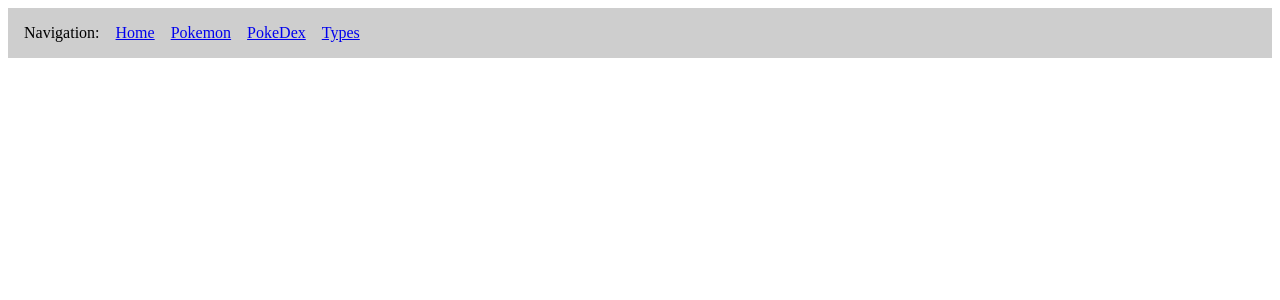
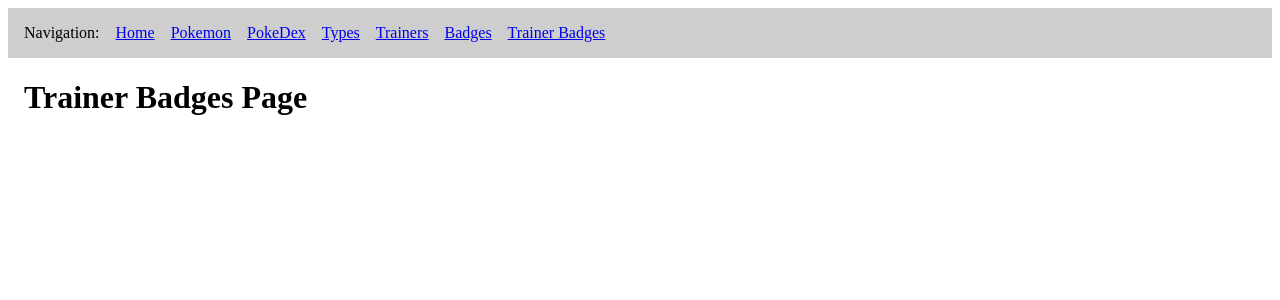
Before and after one commit to kimj25/pokemon_trainer, a React (Vite) app in the folder frontend/: page /trainerbadges in a window 1280 px wide. Shown: the top 300 px of the page. Built offline with nearby package versions, Linux system fonts and the light colour scheme.

Commit message:
added pages for trainers, badges, trainerbadges

```diff
--- a/frontend/src/App.jsx
+++ b/frontend/src/App.jsx
@@ -6,6 +6,9 @@ import Home from './pages/Home';
 import PokeDex from './pages/PokeDex';
 import Pokemon from './pages/Pokemons';
 import Types from './pages/Types';
+import Trainers from './pages/Trainers';
+import Badges from './pages/Badges';
+import TrainerBadges from './pages/TrainerBadges';
 
 // Components
 import Navigation from './components/Navigation';
@@ -24,6 +27,9 @@ function App() {
                 <Route path="/pokemon" element={<Pokemon backendURL={backendURL} />} />
                 <Route path="/pokedex" element={<PokeDex backendURL={backendURL} />} />
                 <Route path="/types" element={<Types backendURL={backendURL} />} />
+                <Route path="/trainers" element={<Trainers backendURL={backendURL} />} />
+                <Route path="/badges" element={<Badges backendURL={backendURL} />} />
+                <Route path="/trainerbadges" element={<TrainerBadges backendURL={backendURL} />} />
             </Routes>
         </>
     );
--- a/frontend/src/components/Navigation.jsx
+++ b/frontend/src/components/Navigation.jsx
@@ -8,6 +8,9 @@ function Navigation() {
             <Link to="/pokemon">Pokemon</Link>
             <Link to="/pokedex">PokeDex</Link>
             <Link to="/types">Types</Link>
+            <Link to="/trainers">Trainers</Link>
+            <Link to="/badges">Badges</Link>
+            <Link to="/trainerbadges">Trainer Badges</Link>
         </nav>
     );
 }
--- /dev/null
+++ b/frontend/src/pages/Badges.jsx
@@ -0,0 +1,9 @@
+function Badges() {
+    return (
+        <>
+            <h1>Badges Page</h1>
+        </>
+    )
+}
+
+export default Badges;
--- /dev/null
+++ b/frontend/src/pages/TrainerBadges.jsx
@@ -0,0 +1,9 @@
+function TrainerBadges() {
+    return (
+        <>
+            <h1>Trainer Badges Page</h1>
+        </>
+    )
+}
+
+export default TrainerBadges;
--- /dev/null
+++ b/frontend/src/pages/Trainers.jsx
@@ -0,0 +1,9 @@
+function Trainers() {
+    return (
+        <>
+            <h1>Trainers Page</h1>
+        </>
+    )
+}
+
+export default Trainers;
```
